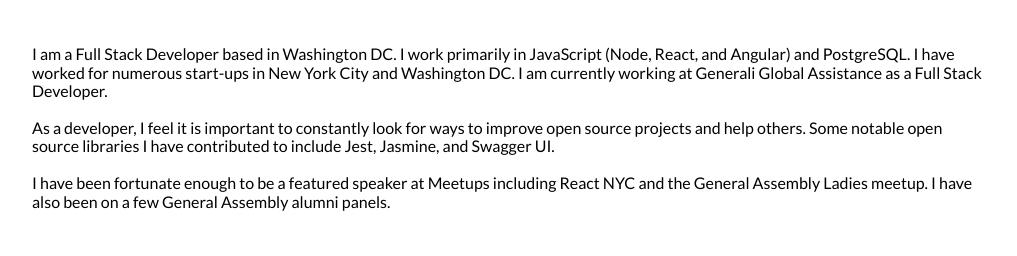
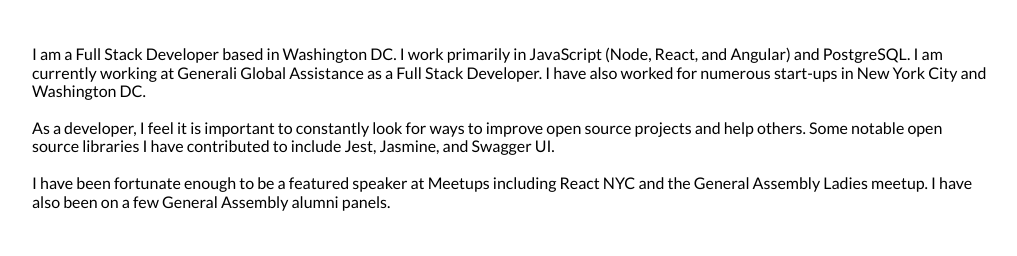
Before and after one commit to jenniferabowd/jenniferabowd.github.io, a plain HTML site: page index.html in a window 1280 px wide. Shown: the part 342-598 px from the top of the page, without its empty margins (128-1145 px from the left). Drawn offline with nearby package versions, Linux system fonts and the light colour scheme.

Commit message:
reordered first paragraph

```diff
--- a/index.html
+++ b/index.html
@@ -65,7 +65,7 @@
 
     <section class="pa4 mw8 center" id="about">
       <p class="tl f5">
-        I am a Full Stack Developer based in Washington DC. I work primarily in JavaScript (Node, React, and Angular) and PostgreSQL. I have worked for numerous start-ups in New York City and Washington DC. I am currently working at Generali Global Assistance as a Full Stack Developer.
+        I am a Full Stack Developer based in Washington DC. I work primarily in JavaScript (Node, React, and Angular) and PostgreSQL. I am currently working at Generali Global Assistance as a Full Stack Developer.  I have also worked for numerous start-ups in New York City and Washington DC.
         <br>
         <br>
         As a developer, I feel it is important to constantly look for ways to improve open source projects and help others. Some notable open source libraries I have contributed to include Jest, Jasmine, and Swagger UI.
```
